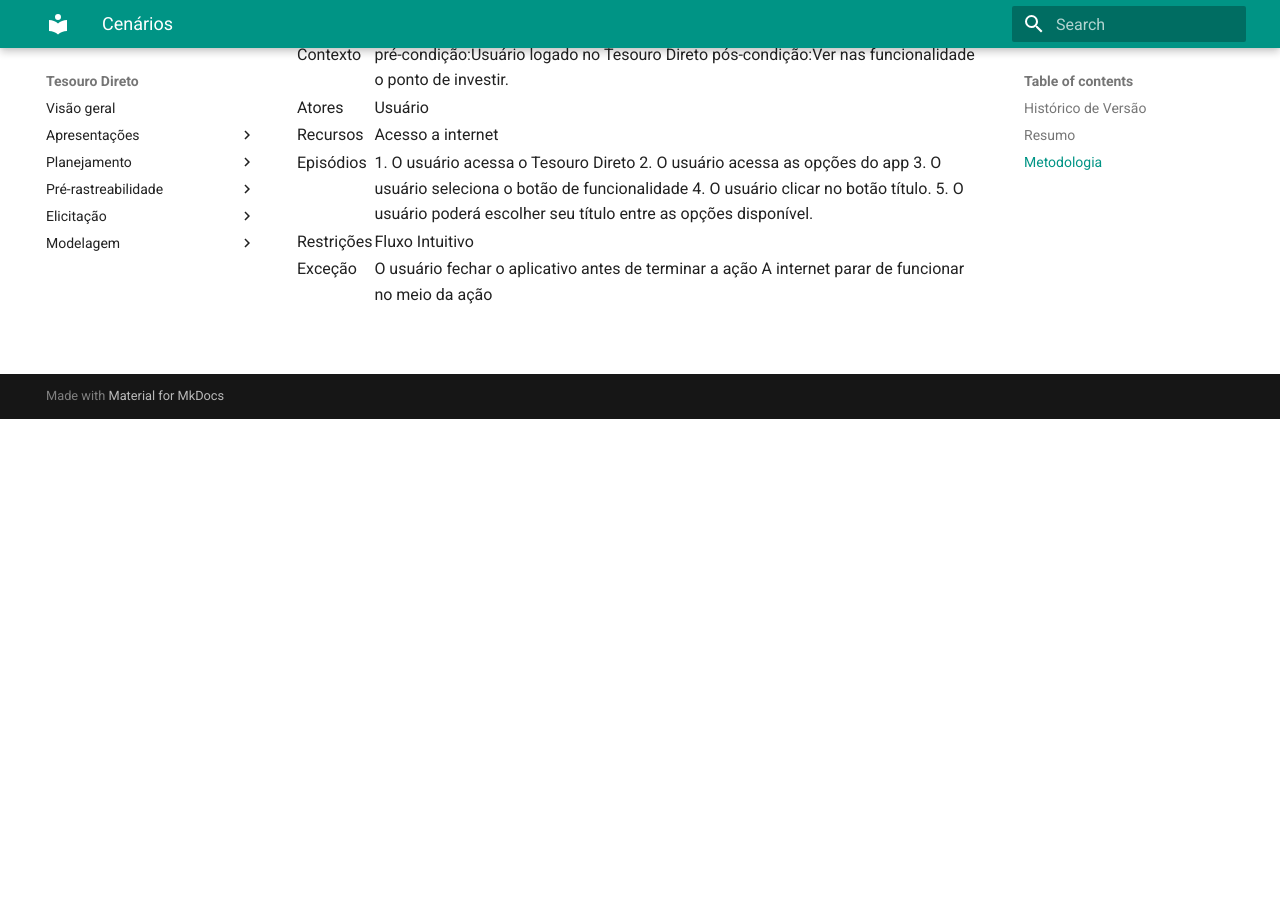
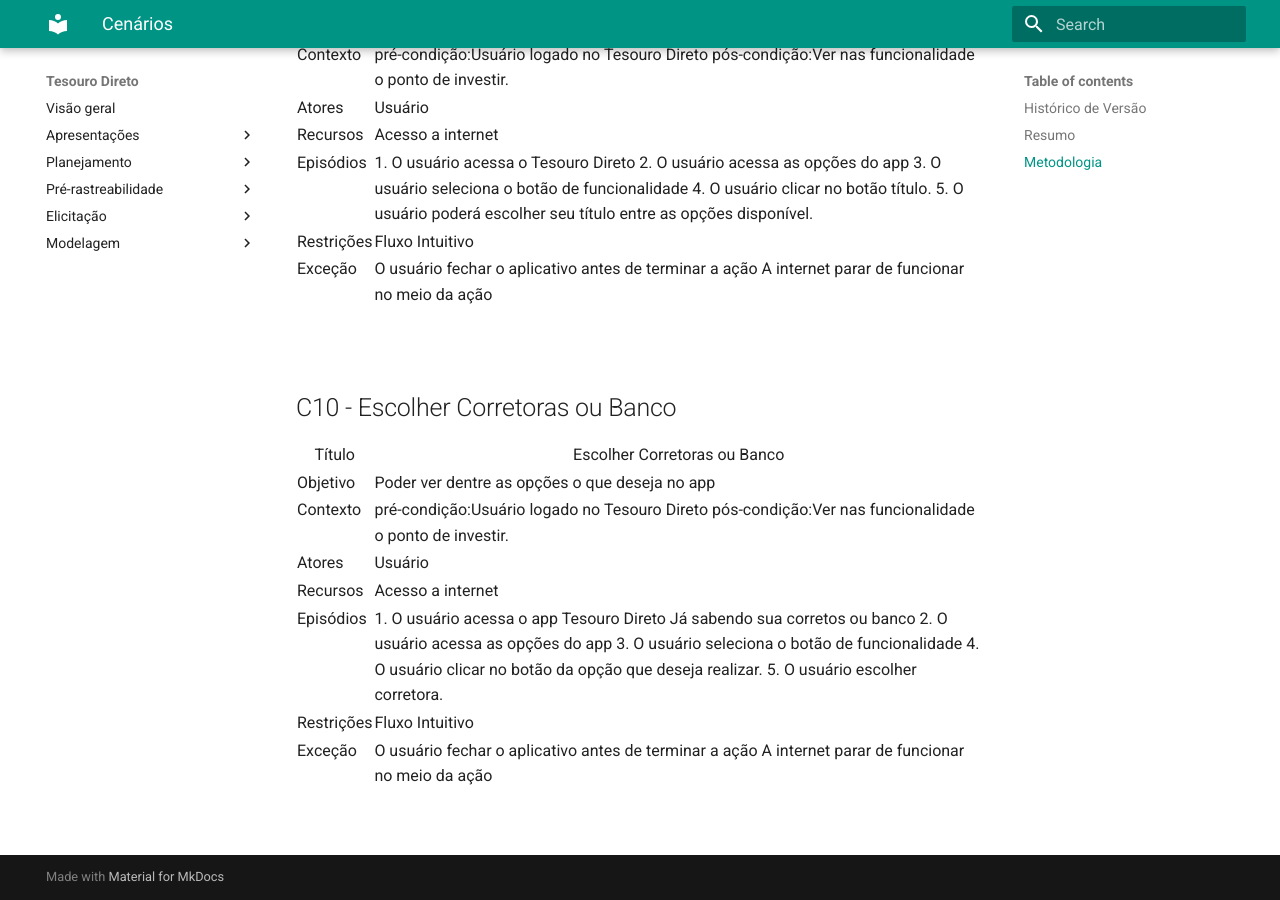
Before and after one commit to mibasFerraz/2021.1-TesouroDireto, an MkDocs documentation site: the page built from docs/modelagem/cenarios.md, in a window 1280 px wide and 900 px high, scrolled down 5083 px. Built offline with MkDocs 1.6.1 and Material for MkDocs 9.7.7, drawn with Linux system fonts in a browser that asks for light colours; before the commit the page ends 5502 px from its top, so only the background shows below that.

Commit message:
(#30) add c10

```diff
--- a/docs/modelagem/cenarios.md
+++ b/docs/modelagem/cenarios.md
@@ -537,3 +537,54 @@
     </tbody>
 </table>
 <br>
+
+## C10 - Escolher Corretoras ou Banco
+
+<table class="table table-striped border">
+    <thead>
+        <th>Título</th>
+        <th>Escolher Corretoras ou Banco</th>
+    </thead>
+    <tbody>
+        <tr>
+            <td>Objetivo</td>
+            <td>Poder ver dentre as opções o que deseja no app</td>
+        </tr>
+        <tr>
+            <td>Contexto</td>
+            <td>pré-condição:Usuário logado no Tesouro Direto
+                pós-condição:Ver nas funcionalidade o ponto de investir.
+            </td>
+        </tr>
+        <tr>
+            <td>Atores</td>
+            <td>Usuário</td>
+        </tr>
+        <tr>
+            <td>Recursos</td>
+            <td>Acesso a internet</td>
+        </tr>
+        <tr>
+            <td>Episódios</td>
+            <td>
+            1. O usuário acessa o app Tesouro Direto Já sabendo sua corretos ou banco
+            2. O usuário acessa as opções do app
+            3. O usuário seleciona o botão de funcionalidade
+            4. O usuário clicar no botão da opção que deseja realizar.
+            5. O usuário escolher corretora.
+            </td>
+        </tr>
+        <tr>
+            <td>Restrições</td>
+            <td>Fluxo Intuitivo</td>
+        </tr>
+        <tr>
+            <td>Exceção</td>
+            <td>
+            O usuário fechar o aplicativo antes de terminar a ação
+            A internet parar de funcionar no meio da ação
+            </td>
+        </tr>
+    </tbody>
+</table>
+<br>
```
